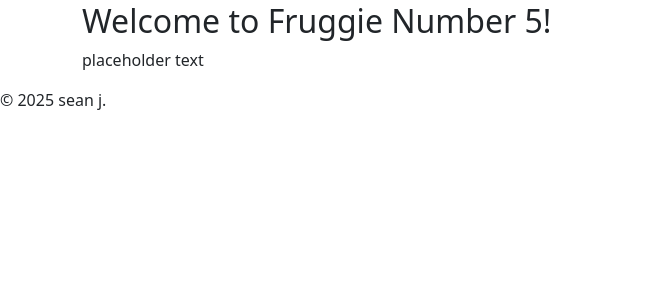
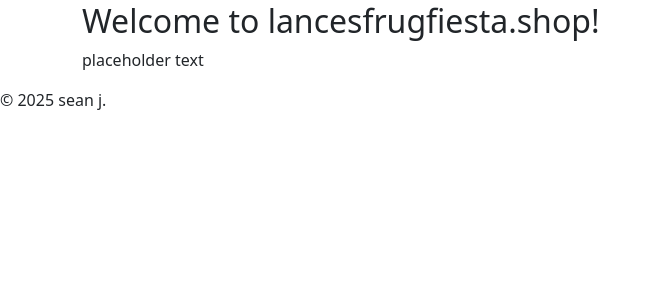
Before and after one commit to slsj31/fruggie, a Flask app: page / in a window 1280 px wide. Shown: the part 54-356 px from the top of the page, without its empty margins (0-661 px from the left). Run offline with Flask 3, Linux system fonts and the light colour scheme.

Commit message:
small updates

```diff
--- a/app/app.py
+++ b/app/app.py
@@ -22,6 +22,7 @@ Session(app)
 # Prices
 FRUGGIE_PRICE = 3
 ACCESSORY_PRICE = 0.5
+
 
 @app.route('/')
 def index():
--- a/app/templates/fruggies.html
+++ b/app/templates/fruggies.html
@@ -7,7 +7,7 @@
     <p>{{description}}</p>
     <div class="row">
         {% for fruggie in fruggies %}
-            <div class="col-md-3">
+            <div class="col-md-2">
                 <div class="card">
                     {% if fruggie.image %}
                         <img
--- a/app/templates/index.html
+++ b/app/templates/index.html
@@ -5,6 +5,6 @@
 {% endblock %}
 
 {% block main %}
-    <h2>Welcome to Fruggie Number 5!</h2>
+    <h2>Welcome to lancesfrugfiesta.shop!</h2>
     <p>placeholder text</p>
 {% endblock %}
```
Also changed, not shown: 2 other files.
